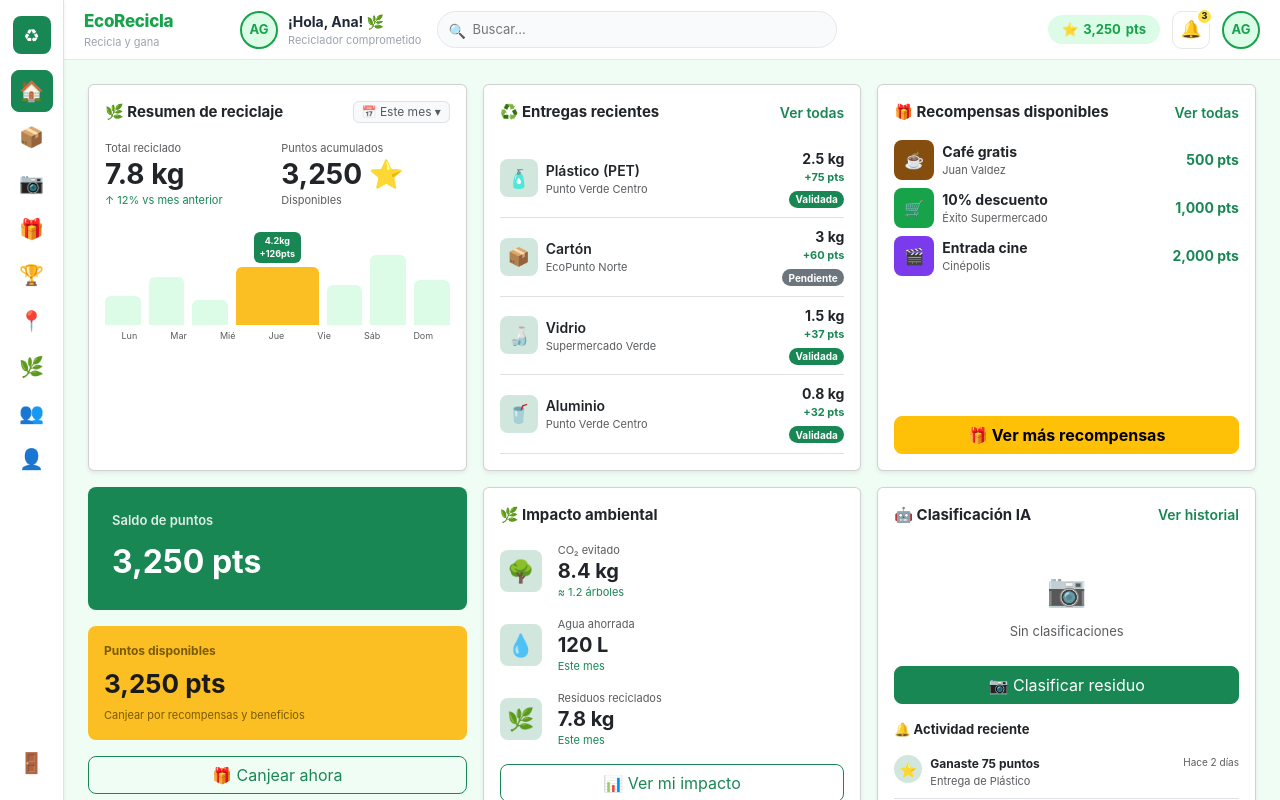
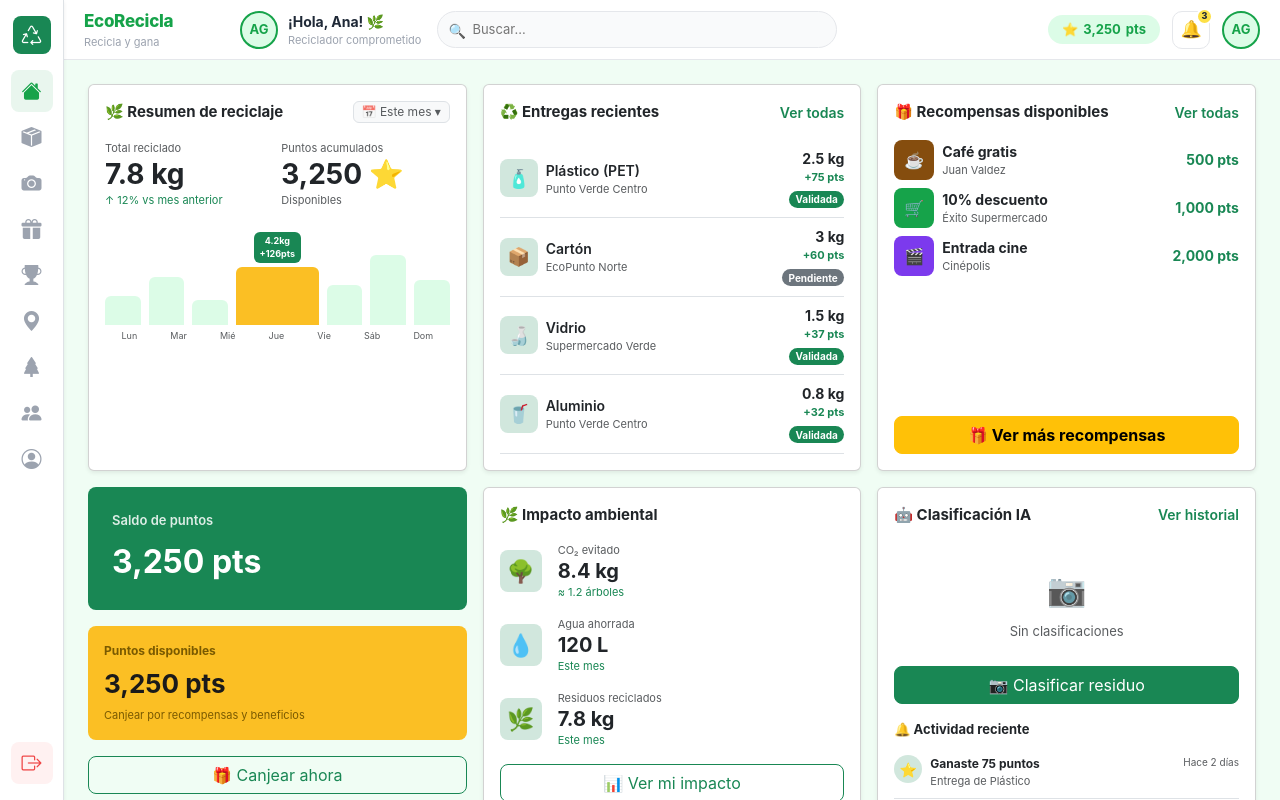
Before and after one commit to escobar1003/recycling_frontend2, a React (Create React App) app: page / in a window 1280 px wide. Built offline with nearby package versions, Linux system fonts and the light colour scheme.

Commit message:
subiendo

```diff
--- a/src/components/Sidebar.jsx
+++ b/src/components/Sidebar.jsx
@@ -1,13 +1,13 @@
 const NAV = [
-  { view: "dashboard",   icon: "🏠", title: "Dashboard" },
-  { view: "entregas",    icon: "📦", title: "Entregas" },
-  { view: "ia",          icon: "📷", title: "Clasificar IA" },
-  { view: "recompensas", icon: "🎁", title: "Recompensas" },
-  { view: "puntos",      icon: "🏆", title: "Mis Puntos" },
-  { view: "mapa",        icon: "📍", title: "Puntos Cercanos" },
-  { view: "eco",         icon: "🌿", title: "Impacto Ecológico" },
-  { view: "usuarios",    icon: "👥", title: "Usuarios" },
-  { view: "perfil",      icon: "👤", title: "Mi Perfil" },
+  { view: "dashboard",   icon: "bi-house-fill",    title: "Dashboard",          color: "#16a34a" },
+  { view: "entregas",    icon: "bi-box-seam-fill", title: "Entregas",           color: "#2563eb" },
+  { view: "ia",          icon: "bi-camera-fill",   title: "Clasificar IA",      color: "#7c3aed" },
+  { view: "recompensas", icon: "bi-gift-fill",     title: "Recompensas",        color: "#db2777" },
+  { view: "puntos",      icon: "bi-trophy-fill",   title: "Mis Puntos",         color: "#d97706" },
+  { view: "mapa",        icon: "bi-geo-alt-fill",  title: "Puntos Cercanos",    color: "#0891b2" },
+  { view: "eco",         icon: "bi-tree-fill",     title: "Impacto Ecológico",  color: "#16a34a" },
+  { view: "usuarios",    icon: "bi-people-fill",   title: "Usuarios",           color: "#64748b" },
+  { view: "perfil",      icon: "bi-person-circle", title: "Mi Perfil",          color: "#374151" },
 ];
 
 export default function Sidebar({ view, setView }) {
@@ -19,28 +19,33 @@ export default function Sidebar({ view, setView }) {
       {/* Logo */}
       <div
         className="bg-success rounded-3 d-flex align-items-center justify-content-center text-white mb-3 flex-shrink-0"
-        style={{ width: 38, height: 38, fontSize: 18 }}
+        style={{ width: 38, height: 38 }}
       >
-        ♻
+        <i className="bi bi-recycle fs-5" />
       </div>
 
       {/* Botones de navegación */}
       <div className="d-flex flex-column align-items-center gap-1 w-100">
-        {NAV.map(n => (
+        {NAV.map(n => {
+          const isActive = view === n.view;
+          return (
             <button
               key={n.view}
               title={n.title}
-            className={`btn rounded-3 p-0 d-flex align-items-center justify-content-center ${
-              view === n.view
-                ? "btn-success"
-                : "btn-outline-secondary border-0"
-            }`}
-            style={{ width: 42, height: 42, fontSize: 20 }}
+              className="btn rounded-3 p-0 d-flex align-items-center justify-content-center border-0"
+              style={{
+                width: 42,
+                height: 42,
+                background: isActive ? `${n.color}18` : "transparent",
+                color: isActive ? n.color : "#9ca3af",
+                transition: "background .15s, color .15s",
+              }}
               onClick={() => setView(n.view)}
             >
-            {n.icon}
+              <i className={`bi ${n.icon} fs-5`} />
             </button>
-        ))}
+          );
+        })}
       </div>
 
       <div className="flex-fill" />
@@ -48,10 +53,10 @@ export default function Sidebar({ view, setView }) {
       {/* Salir */}
       <button
         title="Salir"
-        className="btn btn-outline-secondary border-0 rounded-3 d-flex align-items-center justify-content-center"
-        style={{ width: 42, height: 42, fontSize: 20 }}
+        className="btn border-0 rounded-3 d-flex align-items-center justify-content-center"
+        style={{ width: 42, height: 42, color: "#ef4444", background: "#fff1f1" }}
       >
-        🚪
+        <i className="bi bi-box-arrow-right fs-5" />
       </button>
     </nav>
   );
```
Also changed, not shown: src/components/Dashboard.jsx (line endings or trailing spaces). Lines whose indentation alone changed are shown as unchanged.
